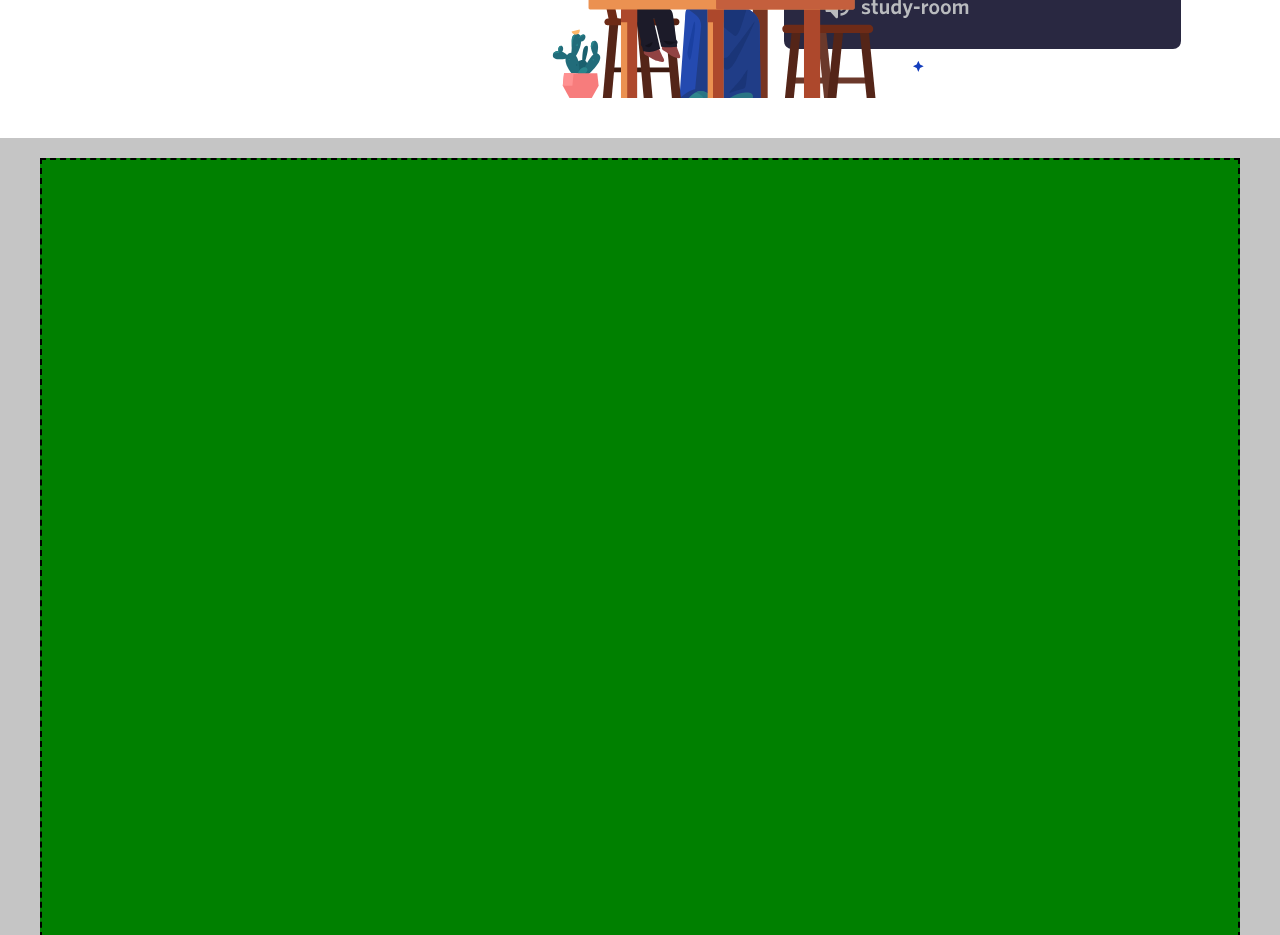
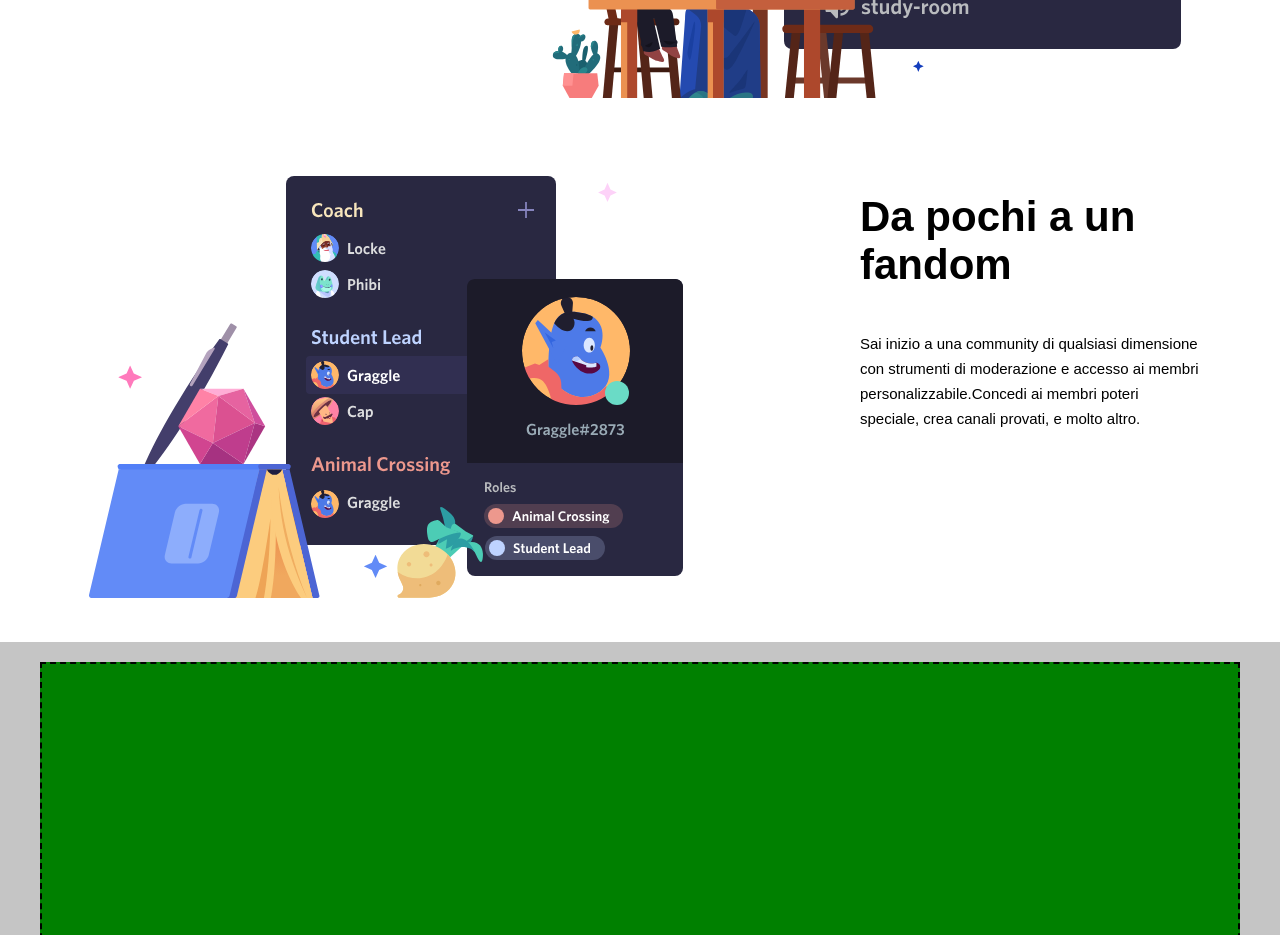
Before and after one commit to brian-tura/htmlcss-discord, a plain HTML site: page index.html in a window 1280 px wide. Shown: the part 1480-2415 px from the top of the page. Drawn offline with Linux system fonts and the light colour scheme.

Commit message:
[FEAT] Aggiunta terza sezione

```diff
--- a/index.html
+++ b/index.html
@@ -87,7 +87,23 @@
 
 
     <!-- Terza Sezione -->
-
+    <div class="container my-20">
+        <div class="d-flex just-center">
+            <div class="big-col">
+                <img src="./img/item3.svg" alt="">
+            </div>
+            <div class="small-col">
+                <div class="content h-100">
+                    <div class="pt-20 f-size-28">
+                        <h2>Da pochi a un fandom</h2>
+                    </div>
+                    <div class="lh-25 pt-20">
+                        <p>Sai inizio a una community di qualsiasi dimensione con strumenti di moderazione e accesso ai membri personalizzabile.Concedi ai membri poteri speciale, crea canali provati, e molto altro.</p>
+                    </div>
+                </div>
+            </div>
+        </div>
+    </div>
 
     <!-- Rettangolo verde -->
      <div class="bg-grey">
```
